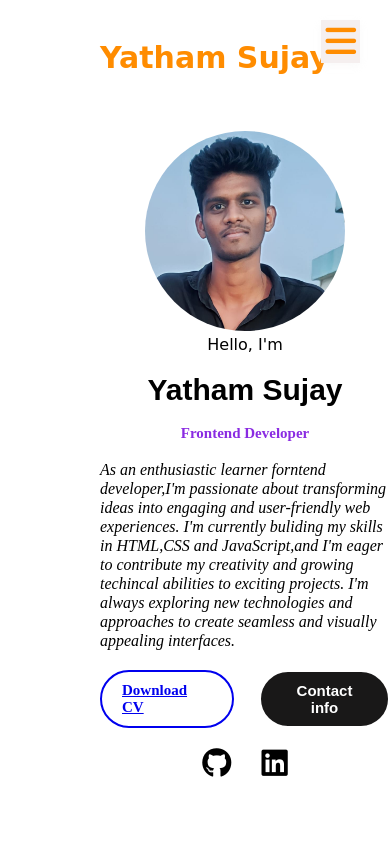
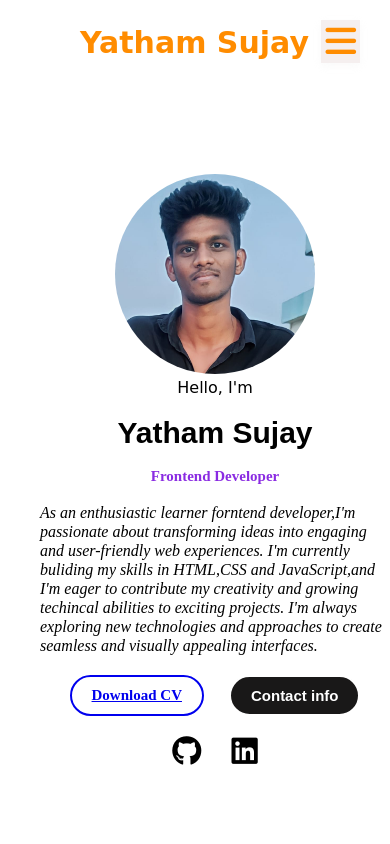
Before and after one commit to Sujay0076/Simple-Portfolio, a plain HTML site: page index.html in a window 390 px wide. Shown: the top 844 px of the page. Drawn offline with Linux system fonts and the light colour scheme.

Commit message:
Update style.css

```diff
--- a/style.css
+++ b/style.css
@@ -275,17 +275,22 @@ h5{
 
 
 }
-@media(max-width:800px){
+@media(max-width:667px){
     main{
         display: flex;
         flex-direction: column;
         align-items: center;
         justify-content: center;
+        margin-left: 40px;
     }
 
-    .left{
-        margin-left: 0px;
+    .logo{
+        margin-bottom: 30px;
+        margin-top: 5px;
+        padding-left: 10px;
+
     }
+
     .right{
         justify-content: center;
         align-items: center;
```
